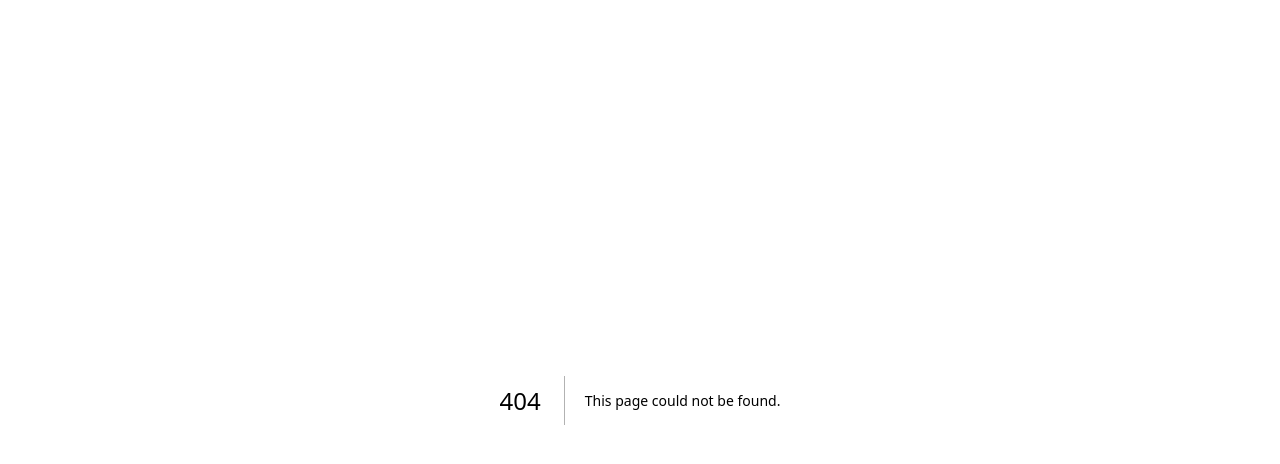
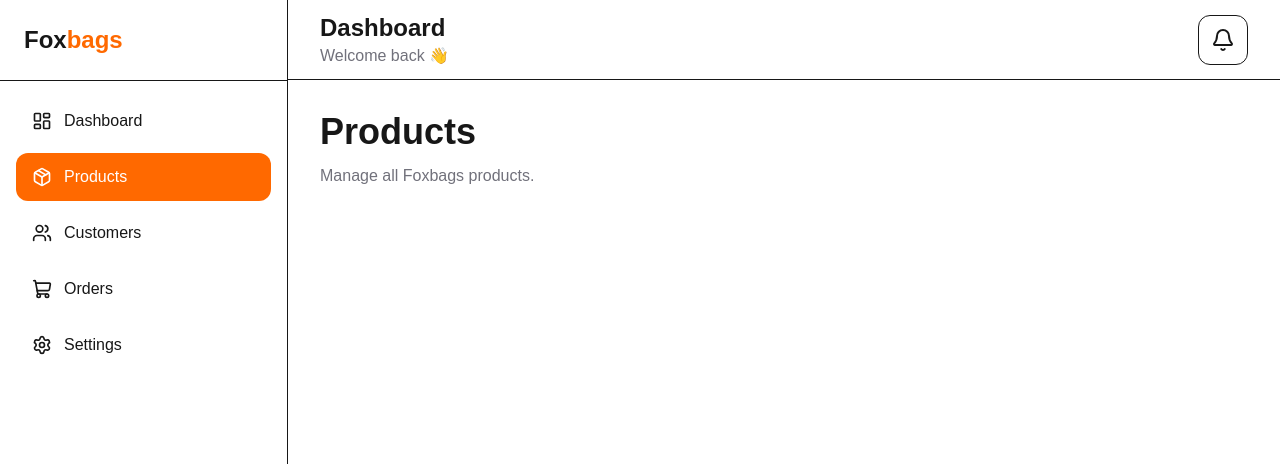
Before and after one commit to birabotto/foxbags-dashboard, a Next.js app: page /dashboard/products in a window 1280 px wide. Before the commit this address had no page. Shown: the top 464 px of the page. Built offline with nearby package versions, Linux system fonts and the light colour scheme.

Commit message:
feat: add dashboard navigation and internal pages

```diff
--- a/src/app/components/dashboard/sidebar.tsx
+++ b/src/app/components/dashboard/sidebar.tsx
@@ -1,3 +1,8 @@
+"use client";
+
+import Link from "next/link";
+import { usePathname } from "next/navigation";
+
 import {
   LayoutDashboard,
   Package,
@@ -9,27 +14,34 @@ import {
 const menu = [
   {
     title: "Dashboard",
+    href: "/dashboard",
     icon: LayoutDashboard,
   },
   {
     title: "Products",
+    href: "/dashboard/products",
     icon: Package,
   },
   {
     title: "Customers",
+    href: "/dashboard/customers",
     icon: Users,
   },
   {
     title: "Orders",
+    href: "/dashboard/orders",
     icon: ShoppingCart,
   },
   {
     title: "Settings",
+    href: "/dashboard/settings",
     icon: Settings,
   },
 ];
 
 export function Sidebar() {
+  const pathname = usePathname();
+
   return (
     <aside className="flex h-screen w-72 flex-col border-r bg-white">
       <div className="border-b p-6">
@@ -42,15 +54,23 @@ export function Sidebar() {
         {menu.map((item) => {
           const Icon = item.icon;
 
+          const active = pathname === item.href;
+
           return (
-            <button
+            <Link
               key={item.title}
-              className="mb-2 flex w-full items-center gap-3 rounded-xl px-4 py-3 text-left transition hover:bg-orange-50 hover:text-orange-500"
+              href={item.href}
+              className={`mb-2 flex items-center gap-3 rounded-xl px-4 py-3 transition
+              ${
+                active
+                  ? "bg-orange-500 text-white"
+                  : "hover:bg-orange-50 hover:text-orange-500"
+              }`}
             >
               <Icon size={20} />
 
               {item.title}
-            </button>
+            </Link>
           );
         })}
       </nav>
--- /dev/null
+++ b/src/app/dashboard/customers/page.tsx
@@ -0,0 +1,9 @@
+export default function CustomersPage() {
+  return (
+    <>
+      <h1 className="text-4xl font-bold">Customers</h1>
+
+      <p className="mt-3 text-zinc-500">Manage all customers.</p>
+    </>
+  );
+}
--- /dev/null
+++ b/src/app/dashboard/orders/page.tsx
@@ -0,0 +1,9 @@
+export default function OrdersPage() {
+  return (
+    <>
+      <h1 className="text-4xl font-bold">Orders</h1>
+
+      <p className="mt-3 text-zinc-500">Manage all orders.</p>
+    </>
+  );
+}
--- /dev/null
+++ b/src/app/dashboard/products/page.tsx
@@ -0,0 +1,9 @@
+export default function ProductsPage() {
+  return (
+    <>
+      <h1 className="text-4xl font-bold">Products</h1>
+
+      <p className="mt-3 text-zinc-500">Manage all Foxbags products.</p>
+    </>
+  );
+}
--- /dev/null
+++ b/src/app/dashboard/settings/page.tsx
@@ -0,0 +1,9 @@
+export default function SettingsPage() {
+  return (
+    <>
+      <h1 className="text-4xl font-bold">Settings</h1>
+
+      <p className="mt-3 text-zinc-500">Application settings.</p>
+    </>
+  );
+}
```
